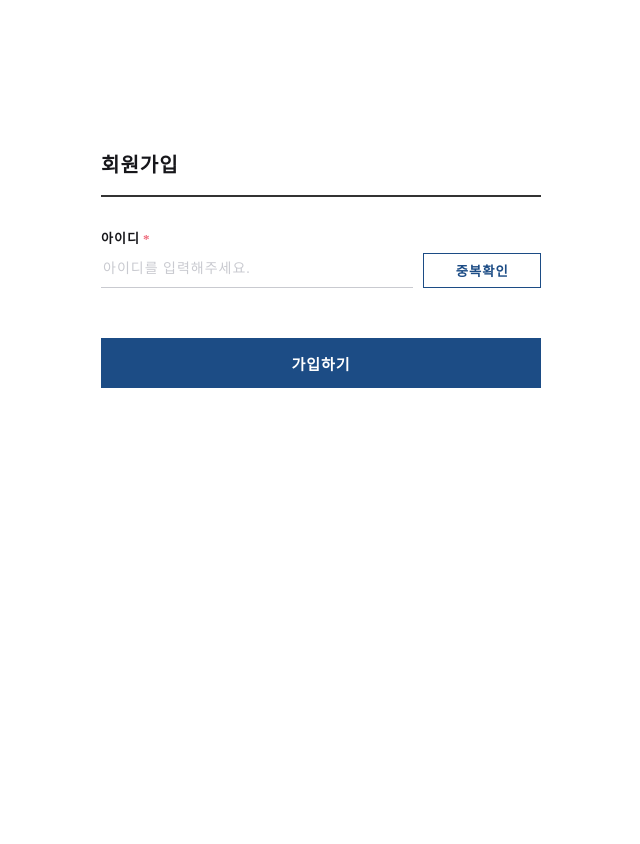
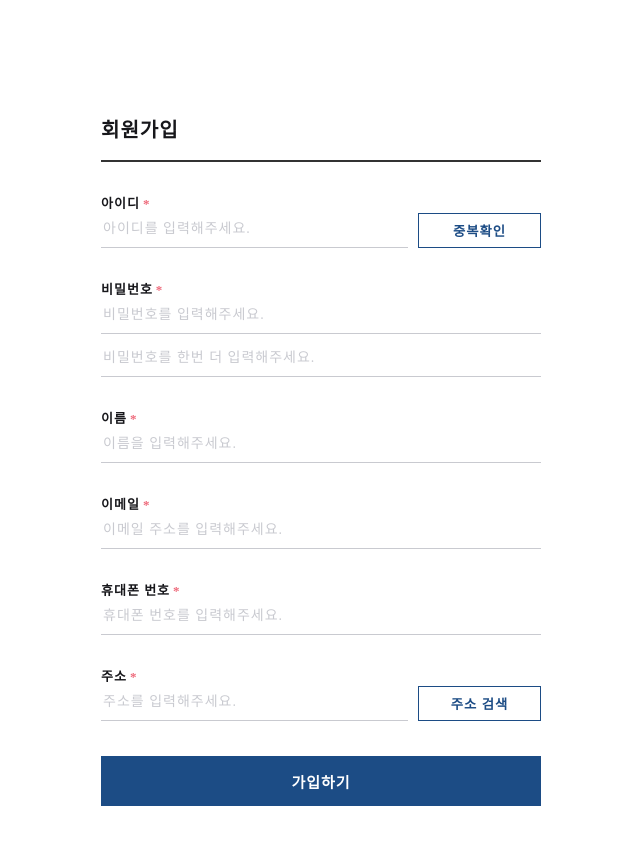
Before and after one commit to Yerim-Choi/react-login-form, a React (Create React App) app in the folder client/: page / in a window 1280 px wide. Shown: the top 844 px of the page, without its empty margins (319-959 px from the left). Before the commit the page ends 800 px from the top, so only its background shows below. Built offline with nearby package versions, Linux system fonts and the light colour scheme; a web font is replaced by a local one.

Commit message:
Design: 회원가입 UI 작업

```diff
--- a/client/src/components/Login.css
+++ b/client/src/components/Login.css
@@ -11,6 +11,14 @@
   letter-spacing: 1px;
 }
 
+input:focus {
+  outline: none;
+  border-bottom: 1px solid #1c4c85 !important;
+  transition: all 0.2s;
+  /* error */
+  /* border-bottom: 1px solid rgb(248, 118, 128) !important; */
+}
+
 body {
   background-color: #fff;
   color: #17171b;
@@ -19,9 +27,9 @@ body {
 .container {
   width: 500px;
   height: 100%;
-  margin: 100px auto;
+  margin: 80px auto;
   background-color: #fff;
-  padding: 55px 30px;
+  padding: 40px 30px;
   box-sizing: border-box;
 }
 
@@ -37,6 +45,7 @@ body {
   display: flex;
   justify-content: flex-start;
   align-items: flex-end;
+  margin-bottom: 35px;
 }
 
 .row .item {
@@ -48,7 +57,6 @@ body {
 .row .item label {
   font-size: 13px;
   font-weight: bold;
-  margin-bottom: 5px;
 }
 
 .row .item label span {
@@ -63,6 +71,10 @@ body {
   border-bottom: 1px solid #c9cad0;
 }
 
+.row .item .pw-check {
+  margin-top: 5px;
+}
+
 .row .item input::placeholder {
   color: #c9cad0;
 }
@@ -71,7 +83,7 @@ body {
   border: 1px solid #1c4c85;
   color: #1c4c85;
   background-color: #fff;
-  width: 160px;
+  width: 170px;
   height: 35px;
   margin-left: 10px;
   font-weight: bold;
@@ -86,6 +98,5 @@ body {
   height: 50px;
   font-weight: bold;
   font-size: 15px;
-  margin: 50px 0;
   cursor: pointer;
 }
--- a/client/src/components/Login.jsx
+++ b/client/src/components/Login.jsx
@@ -7,6 +7,7 @@ function Login() {
       <div className="container">
         <div className="header">회원가입</div>
         <form>
+          {/* id */}
           <div className="row">
             <div className="item">
               <label htmlFor="id">
@@ -16,6 +17,78 @@ function Login() {
             </div>
             <button className="btn-check">중복확인</button>
           </div>
+          {/* pw */}
+          <div className="row">
+            <div className="item">
+              <label htmlFor="pw">
+                비밀번호<span>*</span>
+              </label>
+              <input
+                name="pw"
+                required
+                type="password"
+                placeholder="비밀번호를 입력해주세요."
+              />
+              <input
+                className="pw-check"
+                name="pw-check"
+                required
+                type="password"
+                placeholder="비밀번호를 한번 더 입력해주세요."
+              />
+            </div>
+          </div>
+          {/* name */}
+          <div className="row">
+            <div className="item">
+              <label htmlFor="name">
+                이름<span>*</span>
+              </label>
+              <input name="name" required placeholder="이름을 입력해주세요." />
+            </div>
+          </div>
+          {/* email */}
+          <div className="row">
+            <div className="item">
+              <label htmlFor="email">
+                이메일<span>*</span>
+              </label>
+              <input
+                name="email"
+                required
+                placeholder="이메일 주소를 입력해주세요."
+              />
+            </div>
+          </div>
+          {/* phone */}
+          <div className="row">
+            <div className="item">
+              <label htmlFor="phone">
+                휴대폰 번호
+                <span>*</span>
+              </label>
+              <input
+                name="phone"
+                required
+                placeholder="휴대폰 번호를 입력해주세요."
+              />
+            </div>
+          </div>
+          {/* id */}
+          <div className="row">
+            <div className="item">
+              <label htmlFor="address">
+                주소<span>*</span>
+              </label>
+              <input
+                name="address"
+                required
+                placeholder="주소를 입력해주세요."
+              />
+            </div>
+            <button className="btn-check">주소 검색</button>
+          </div>
+          {/* 가입하기 버튼 */}
           <button className="btn-join">가입하기</button>
         </form>
       </div>
```
